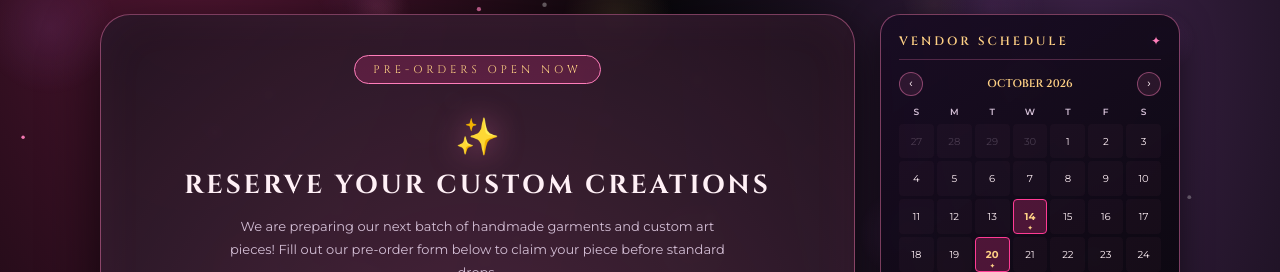
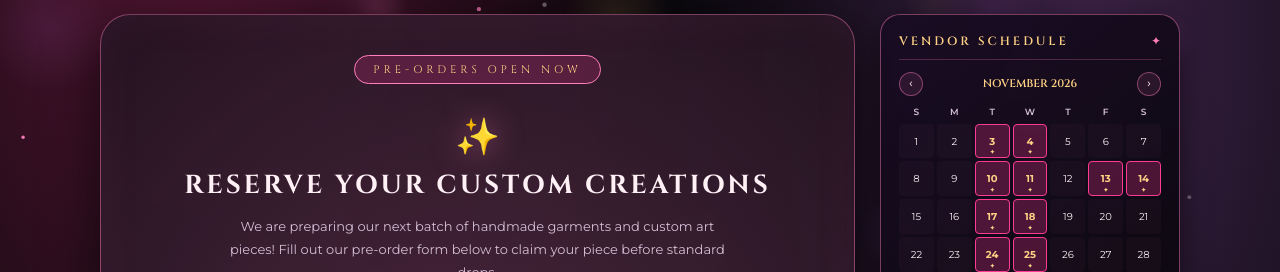
Before and after one commit to hueysrahere-spec/LunarLynxCustomLab, a plain HTML site: page index.html in a window 1280 px wide. Shown: the part 493-765 px from the top of the page. Drawn offline with Linux system fonts and the light colour scheme.

Commit message:
Update index.html

```diff
--- a/index.html
+++ b/index.html
@@ -1024,7 +1024,7 @@ footer{text-align:center;padding:25px 0 35px;color:var(--muted);font-family:Cinz
 
         <div class="mini-cal-nav" onclick="event.stopPropagation();">
           <button class="cal-nav-btn" style="width:24px; height:24px; font-size:10px;" onclick="changeMonth(-1)">‹</button>
-          <span id="mini-cal-month-title" style="color:var(--gold); font-weight:600;">OCTOBER 2026</span>
+          <span id="mini-cal-month-title" style="color:var(--gold); font-weight:600;">NOVEMBER 2026</span>
           <button class="cal-nav-btn" style="width:24px; height:24px; font-size:10px;" onclick="changeMonth(1)">›</button>
         </div>
 
@@ -1255,7 +1255,7 @@ footer{text-align:center;padding:25px 0 35px;color:var(--muted);font-family:Cinz
       <div class="full-cal-wrapper">
         <div class="full-cal-header">
           <button class="cal-nav-btn" onclick="changeMonth(-1)">‹</button>
-          <span id="full-cal-month-title">OCTOBER 2026</span>
+          <span id="full-cal-month-title">NOVEMBER 2026</span>
           <button class="cal-nav-btn" onclick="changeMonth(1)">›</button>
         </div>
 
@@ -1340,10 +1340,28 @@ footer{text-align:center;padding:25px 0 35px;color:var(--muted);font-family:Cinz
         { date: "10/20/2026", name: "SUBTEXT POETRY OPEN MIC", location: "✦ Spoken Word & Art", link: "https://instagram.com/subtext.lv" },
         { date: "10/25/2026", name: "OBODO FESTIVAL", location: "✦ Festival Vending & Art", link: "https://instagram.com/theobodocollective/" }
       ]
+    },
+    {
+      name: "NOVEMBER 2026",
+      year: 2026,
+      month: 10, // November
+      events: [
+        { date: "11/03/2026", name: "SUBTEXT", location: "✦ Spoken Word & Art", link: "https://instagram.com/subtext.lv" },
+        { date: "11/04/2026", name: "MF OPEN MIC", location: "✦ Weekly Vending Transmission", link: "https://instagram.com/mf.monday/" },
+        { date: "11/10/2026", name: "SUBTEXT", location: "✦ Spoken Word & Art", link: "https://instagram.com/subtext.lv" },
+        { date: "11/11/2026", name: "MF OPEN MIC", location: "✦ Weekly Vending Transmission", link: "https://instagram.com/mf.monday/" },
+        { date: "11/13/2026", name: "FEED THE TRIBE FEEL THE VIBE FOOD DRIVE", location: "✦ 7PM - 11PM @zenden.lv", link: "https://instagram.com/zenden.lv" },
+        { date: "11/14/2026", name: "KONNECTED LV", location: "✦ 12PM - 3PM @konnectedlv", link: "https://instagram.com/konnectedlv" },
+        { date: "11/17/2026", name: "SUBTEXT", location: "✦ Spoken Word & Art", link: "https://instagram.com/subtext.lv" },
+        { date: "11/18/2026", name: "MF OPEN MIC", location: "✦ Weekly Vending Transmission", link: "https://instagram.com/mf.monday/" },
+        { date: "11/24/2026", name: "SUBTEXT", location: "✦ Spoken Word & Art", link: "https://instagram.com/subtext.lv" },
+        { date: "11/25/2026", name: "MF OPEN MIC", location: "✦ Weekly Vending Transmission", link: "https://instagram.com/mf.monday/" },
+        { date: "11/29/2026", name: "OBODO", location: "✦ Festival Vending & Art", link: "https://instagram.com/theobodocollective/" }
+      ]
     }
   ];
 
-  let currentMonthIndex = 1; // Default to October 2026 (index 1)
+  let currentMonthIndex = 2; // Default to November 2026 (index 2)
 
   function changeMonth(direction) {
     currentMonthIndex += direction;
```
